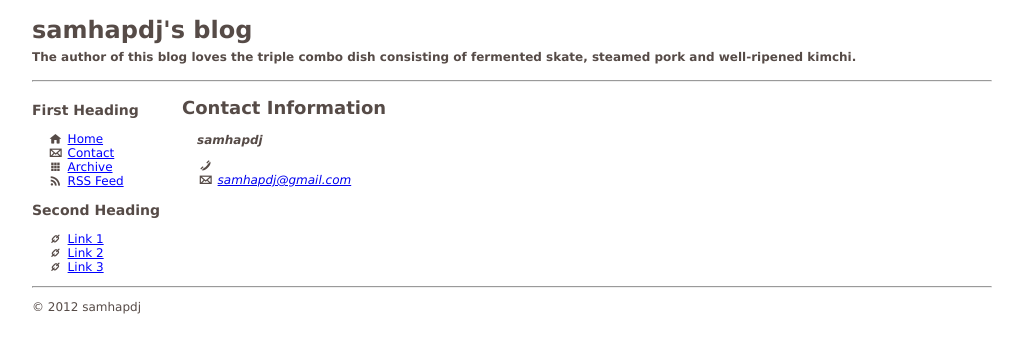
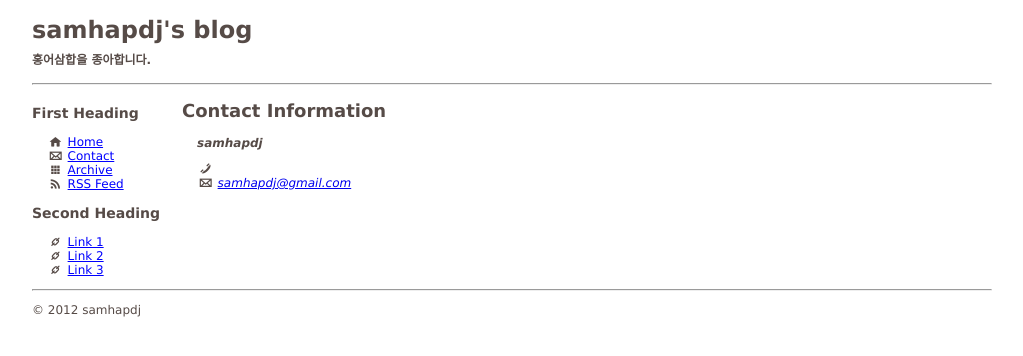
Before and after one commit to samhapdj/samhapdj.github.io, a Jekyll site: the page built from contact.html, in a window 1280 px wide. Shown: the top 356 px of the page, without its empty margins (26-1049 px from the left). Built offline with Jekyll 4.4.1, drawn with Linux system fonts in a browser that asks for light colours; Markdown is read by kramdown in place of the engine named in the settings.

Commit message:
Update _config.yml

```diff
--- a/_config.yml
+++ b/_config.yml
@@ -2,7 +2,8 @@
 name: samhapdj
 
 # Short description (goes below the title; it will also be used in the RSS feed)
-description: The author of this blog loves the triple combo dish consisting of fermented skate, steamed pork and well-ripened kimchi.
+description:  홍어삼합을 종아합니다.
+#The author of this blog loves the triple combo dish consisting of fermented skate, steamed pork and well-ripened kimchi.
 
 # Your name, as you want it to appear underneath each post and in the footer
 author: samhapdj
```
